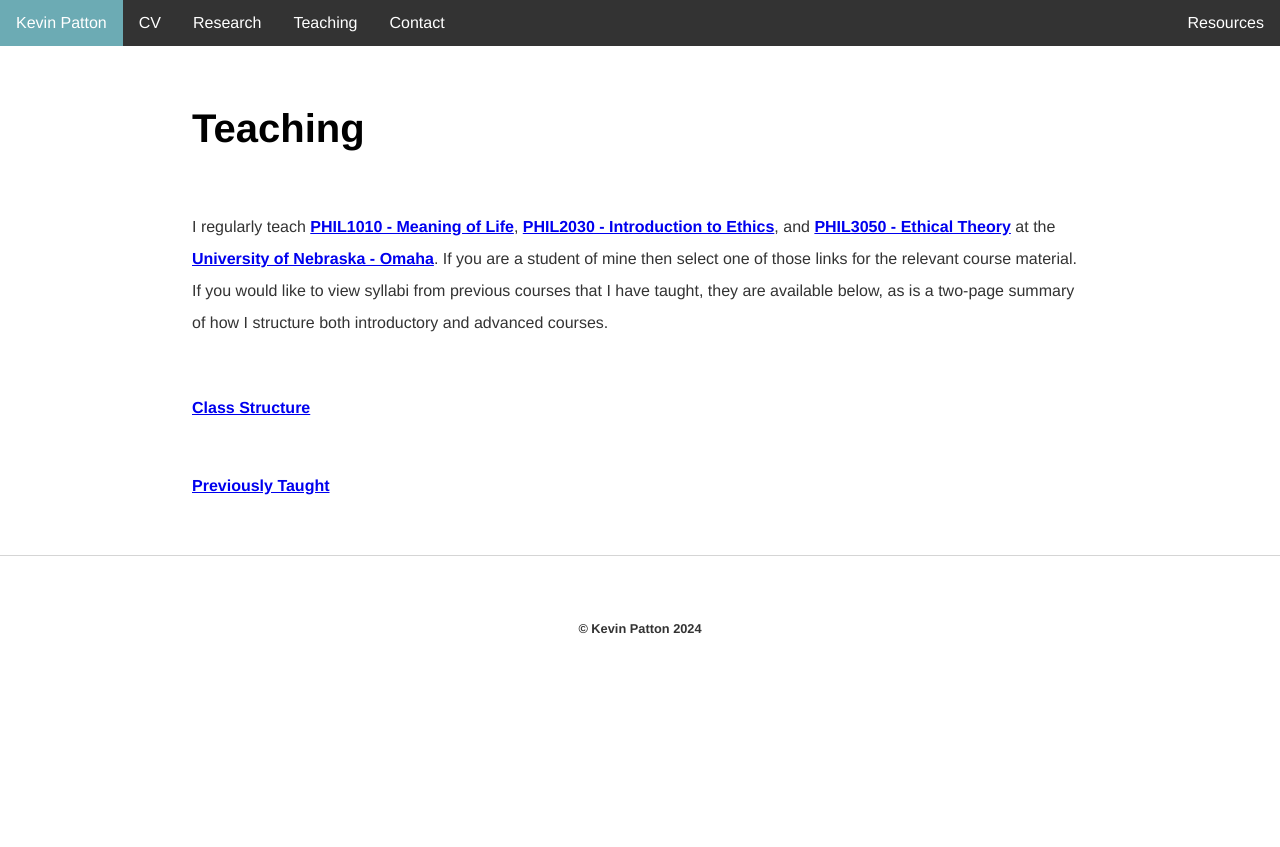
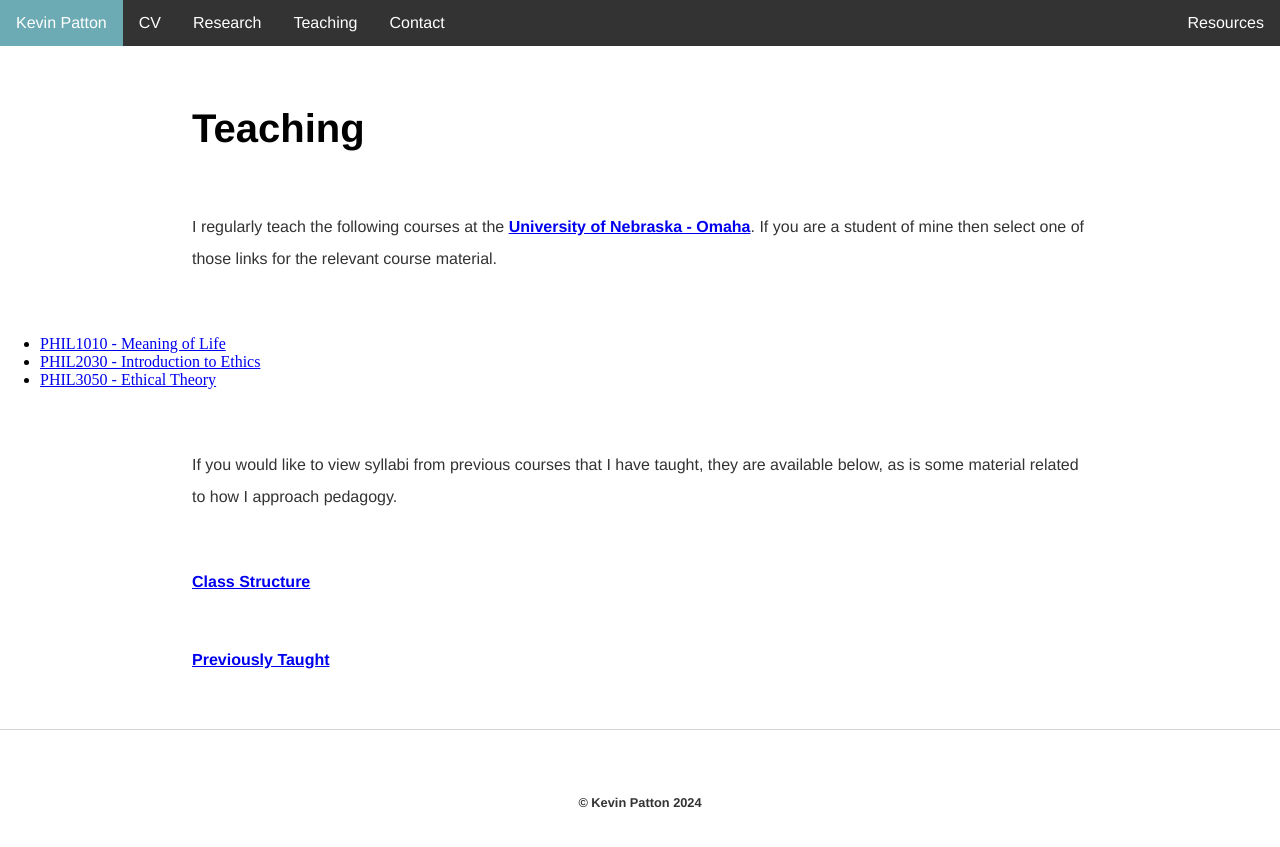
Before and after one commit to kevinjpatton/kevinjpatton.github.io, a Jekyll site: the page built from teaching/index.html, in a window 1280 px wide. Shown: the top 847 px of the page. Built offline with Jekyll 4.4.1, drawn with Linux system fonts in a browser that asks for light colours; Markdown is read by kramdown in place of the engine named in the settings.

Commit message:
Update index.html

```diff
--- a/teaching/index.html
+++ b/teaching/index.html
@@ -3,8 +3,14 @@
 title: Teaching - Kevin Patton
 ---
 <h1>Teaching</h1>
-<p>I regularly teach <b><a href="/teaching/phil_1010/index.html" target="_blank">PHIL1010 - Meaning of Life</a></b>, <b><a href="/teaching/phil_2030/index.html" target="_blank">PHIL2030 - Introduction to Ethics</a></b>, and <b><a href="/teaching/phil_3050/index.html" target="_blank">PHIL3050 - Ethical Theory</a></b> at the <b><a href="https://www.unomaha.edu/college-of-arts-and-sciences/philosophy/about-us/directory/kevin-patton.php" target="_blank">University of Nebraska - Omaha</a></b>. If you are a student of mine then select one of those links for the relevant course material. If you would like to view syllabi from previous courses that I have taught, they are available below, as is a two-page summary of how I structure both introductory and advanced courses.</p>
+<p>I regularly teach the following courses at the <b><a href="https://www.unomaha.edu/college-of-arts-and-sciences/philosophy/about-us/directory/kevin-patton.php" target="_blank">University of Nebraska - Omaha</a></b>. If you are a student of mine then select one of those links for the relevant course material.</p>
 
+<ul>
+  <li><a href="/teaching/phil_1010/index.html" target="_blank">PHIL1010 - Meaning of Life</a></li>
+  <li><a href="/teaching/phil_2030/index.html" target="_blank">PHIL2030 - Introduction to Ethics</a></li>
+  <li><a href="/teaching/phil_3050/index.html" target="_blank">PHIL3050 - Ethical Theory</a></li>
+</ul>
+
+<p>If you would like to view syllabi from previous courses that I have taught, they are available below, as is some material related to how I approach pedagogy.</p>
 <h3><a href="/teaching/pedagogy">Class Structure</a></h3>
-
 <h3><a href="/teaching/pastcourses">Previously Taught</a></h3>
```
